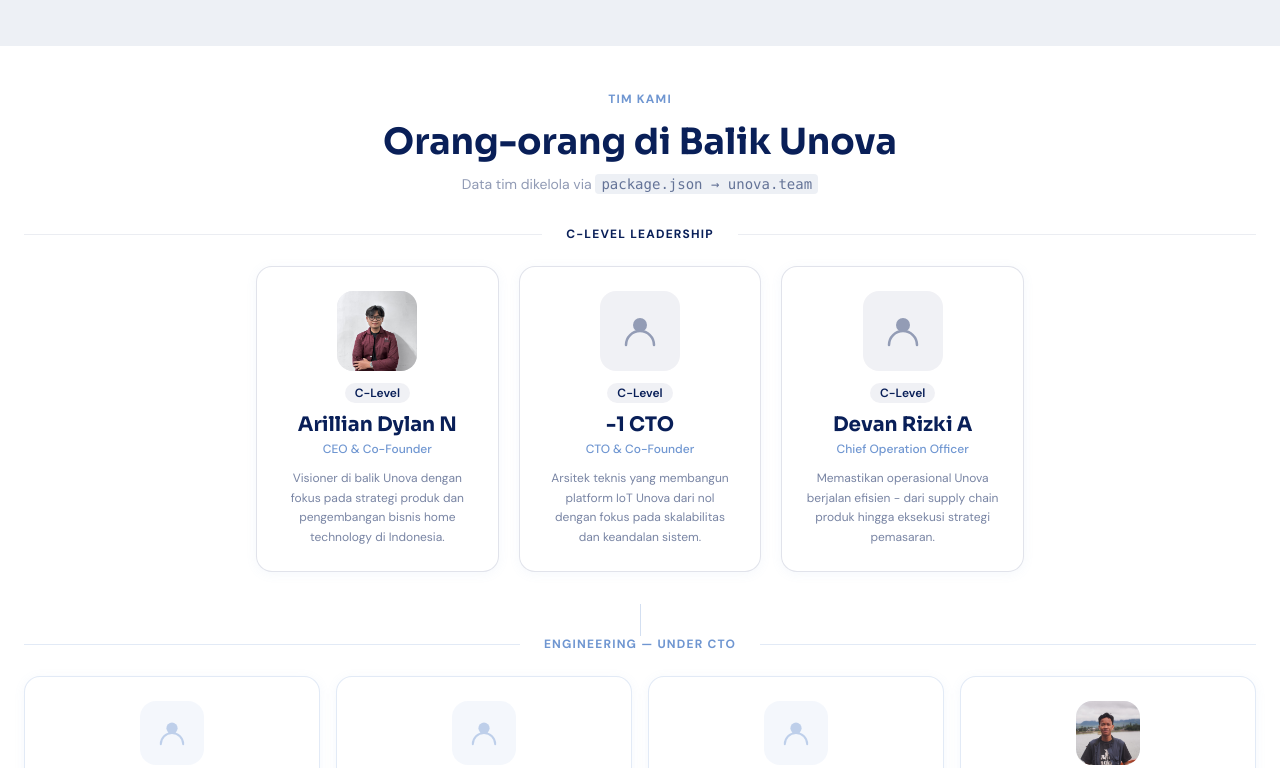
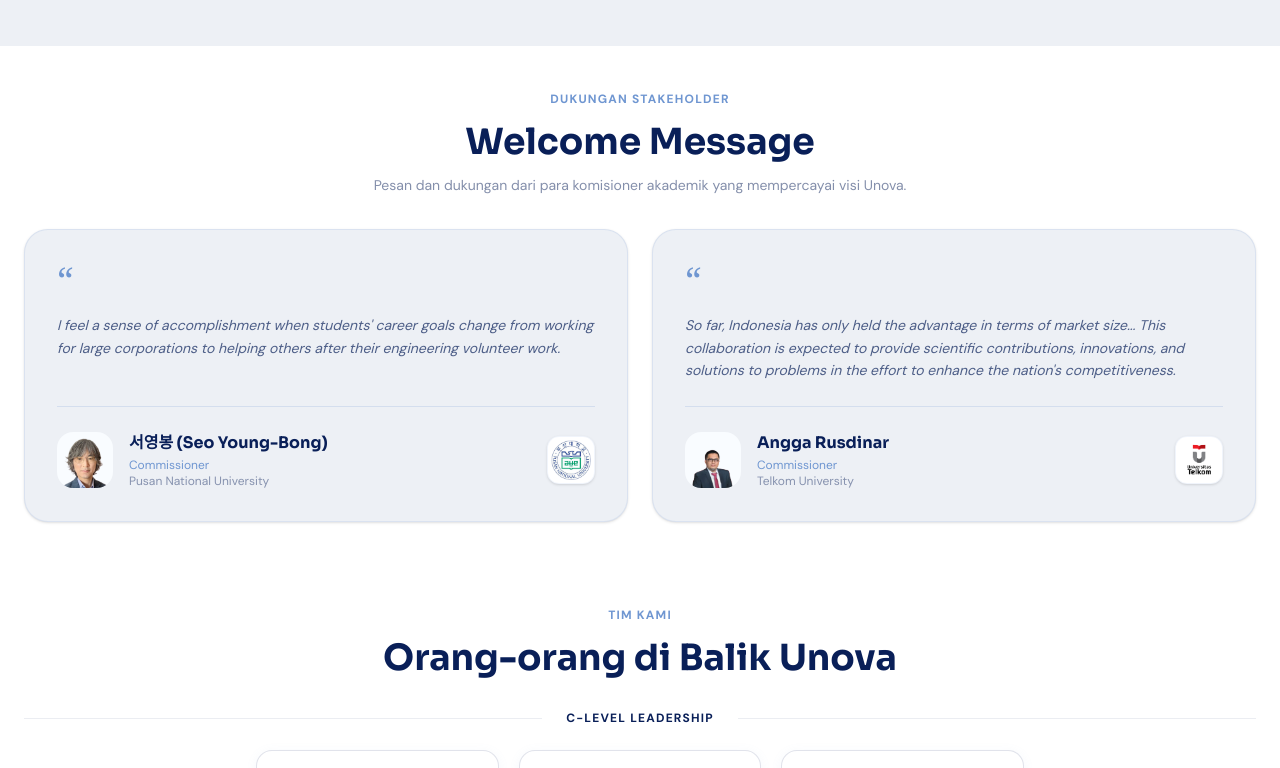
Before and after one commit to ripkie/unovaWebsite, a Next.js app: page /about in a window 1280 px wide. Shown: the part 1612-2380 px from the top of the page. Built offline with nearby package versions, Linux system fonts and the light colour scheme.

Commit message:
penambahan stakeholer

```diff
--- a/src/app/about/page.tsx
+++ b/src/app/about/page.tsx
@@ -37,7 +37,6 @@ const milestones = [
   { date: "Februari 2026", event: "Lolos Program Inkubasi Bandung Techno Park" },
 ];
 
-// Department label & color config
 const deptConfig: Record<string, { label: string; bg: string; text: string; border: string }> = {
   "C-Level": {
     label: "C-Level",
@@ -72,49 +71,29 @@ function MemberCard({ member, size = "md" }: { member: TeamMember; size?: "lg" |
         boxShadow: "0 2px 12px rgba(111,150,209,0.07)",
       }}
     >
-      {/* Avatar */}
       <div
         className={`${avatarSize} rounded-2xl flex items-center justify-center mb-3 shrink-0`}
         style={{ background: dept.bg }}
       >
         {member.photo ? (
           // eslint-disable-next-line @next/next/no-img-element
-          <img
-            src={member.photo}
-            alt={member.name}
-            className="w-full h-full rounded-2xl object-cover"
-          />
+          <img src={member.photo} alt={member.name} className="w-full h-full rounded-2xl object-cover" />
         ) : (
-          <svg viewBox="0 0 40 40" fill="none" xmlns="http://www.w3.org/2000/svg"
-            className="w-1/2 h-1/2 opacity-40"
-          >
+          <svg viewBox="0 0 40 40" fill="none" xmlns="http://www.w3.org/2000/svg" className="w-1/2 h-1/2 opacity-40">
             <circle cx="20" cy="14" r="7" fill="currentColor" style={{ color: dept.text }} />
             <path d="M6 34c0-7.732 6.268-14 14-14s14 6.268 14 14" stroke="currentColor" strokeWidth="2.5" strokeLinecap="round" style={{ color: dept.text }} />
           </svg>
         )}
       </div>
-
-      {/* Dept badge */}
-      <span
-        className="px-2.5 py-0.5 rounded-full text-xs font-semibold mb-2"
-        style={{ background: dept.bg, color: dept.text }}
-      >
+      <span className="px-2.5 py-0.5 rounded-full text-xs font-semibold mb-2" style={{ background: dept.bg, color: dept.text }}>
         {dept.label}
       </span>
-
-      {/* Name & role */}
       <h3 className={`font-display font-bold text-brand-navy ${size === "lg" ? "text-xl" : "text-base"}`}>
         {member.name}
       </h3>
-      <p className="text-xs font-medium mt-0.5" style={{ color: "#6F96D1" }}>
-        {member.role}
-      </p>
-
-      {/* Bio */}
+      <p className="text-xs font-medium mt-0.5" style={{ color: "#6F96D1" }}>{member.role}</p>
       {size !== "sm" && (
-        <p className="mt-3 text-brand-navy/55 text-xs leading-relaxed">
-          {member.bio}
-        </p>
+        <p className="mt-3 text-brand-navy/55 text-xs leading-relaxed">{member.bio}</p>
       )}
     </div>
   );
@@ -133,10 +112,7 @@ export default function AboutPage() {
       {/* Hero */}
       <section className="pt-32 pb-12 bg-white border-b border-[#6F96D1]/15">
         <div className="max-w-7xl mx-auto px-6">
-          <span
-            className="inline-block px-3 py-1 rounded-full text-xs font-bold tracking-widest uppercase mb-4"
-            style={{ background: "#EDF0F5", color: "#6F96D1" }}
-          >
+          <span className="inline-block px-3 py-1 rounded-full text-xs font-bold tracking-widest uppercase mb-4" style={{ background: "#EDF0F5", color: "#6F96D1" }}>
             Tentang Kami
           </span>
           <h1 className="text-4xl md:text-5xl font-display font-bold text-brand-navy leading-tight">
@@ -145,7 +121,7 @@ export default function AboutPage() {
           </h1>
           <p className="mt-4 text-brand-navy/55 text-lg leading-relaxed max-w-2xl">
             Unova adalah startup home technology Indonesia yang fokus menghadirkan
-            produk keamanan dan kesehatan rumah — terjangkau, andal, dan berdampak
+            produk keamanan dan kesehatan rumah - terjangkau, andal, dan berdampak
             nyata bagi setiap keluarga.
           </p>
         </div>
@@ -156,28 +132,12 @@ export default function AboutPage() {
         <div className="max-w-7xl mx-auto px-6">
           <div className="grid lg:grid-cols-2 gap-20 items-center">
             <div>
-              <span className="text-xs font-bold tracking-widest uppercase" style={{ color: "#6F96D1" }}>
-                Kisah Kami
-              </span>
-              <h2 className="mt-3 text-4xl font-display font-bold text-brand-navy">
-                Dimulai dari Satu Pertanyaan
-              </h2>
+              <span className="text-xs font-bold tracking-widest uppercase" style={{ color: "#6F96D1" }}>Kisah Kami</span>
+              <h2 className="mt-3 text-4xl font-display font-bold text-brand-navy">Dimulai dari Satu Pertanyaan</h2>
               <div className="mt-6 space-y-4 text-brand-navy/65 leading-relaxed">
-                <p>
-                  Pada 2022, para pendiri Unova bertanya: mengapa insiden kebakaran akibat
-                  kebocoran gas masih terus terjadi di rumah-rumah Indonesia, padahal
-                  teknologi pencegahannya sudah ada?
-                </p>
-                <p>
-                  Dari pertanyaan itu lahirlah Unova — startup home technology yang fokus
-                  pada dua hal yang paling fundamental:{" "}
-                  <strong className="text-brand-navy">keamanan</strong> dan{" "}
-                  <strong className="text-brand-navy">kesehatan</strong> di lingkungan rumah.
-                </p>
-                <p>
-                  Hari ini, Unova telah melayani ratusan rumah dan fasilitas komersial
-                  di seluruh Indonesia.
-                </p>
+                <p>Pada 2022, para pendiri Unova bertanya: mengapa insiden kebakaran akibat kebocoran gas masih terus terjadi di rumah-rumah Indonesia, padahal teknologi pencegahannya sudah ada?</p>
+                <p>Dari pertanyaan itu lahirlah Unova - startup home technology yang fokus pada dua hal yang paling fundamental:{" "}<strong className="text-brand-navy">keamanan</strong> dan{" "}<strong className="text-brand-navy">kesehatan</strong> di lingkungan rumah.</p>
+                <p>Hari ini, Unova telah melayani ratusan rumah dan fasilitas komersial di seluruh Indonesia.</p>
               </div>
             </div>
             <div className="space-y-5">
@@ -189,9 +149,7 @@ export default function AboutPage() {
                   <h3 className="font-display font-bold text-brand-navy text-lg">Misi</h3>
                 </div>
                 <p className="text-brand-navy/60 leading-relaxed">
-                  Menghadirkan produk home technology yang melindungi keamanan dan
-                  meningkatkan kesehatan keluarga Indonesia — terjangkau, andal, dan
-                  mudah digunakan oleh siapa saja.
+                  Menghadirkan produk home technology yang melindungi keamanan dan meningkatkan kesehatan keluarga Indonesia — terjangkau, andal, dan mudah digunakan oleh siapa saja.
                 </p>
               </div>
               <div className="p-7 rounded-2xl bg-white border border-[#6F96D1]/15 hover:border-[#6F96D1]/35 hover:shadow-lg transition-all">
@@ -202,8 +160,7 @@ export default function AboutPage() {
                   <h3 className="font-display font-bold text-brand-navy text-lg">Visi</h3>
                 </div>
                 <p className="text-brand-navy/60 leading-relaxed">
-                  Menjadi merek home technology terpercaya di Asia Tenggara yang dipercaya
-                  jutaan keluarga untuk melindungi rumah mereka setiap hari.
+                  Menjadi merek home technology terpercaya di Asia Tenggara yang dipercaya jutaan keluarga untuk melindungi rumah mereka setiap hari.
                 </p>
               </div>
             </div>
@@ -215,12 +172,8 @@ export default function AboutPage() {
       <section className="py-10 bg-white">
         <div className="max-w-7xl mx-auto px-6">
           <div className="text-center mb-8">
-            <span className="text-xs font-bold tracking-widest uppercase" style={{ color: "#6F96D1" }}>
-              Nilai-Nilai Kami
-            </span>
-            <h2 className="mt-3 text-4xl font-display font-bold text-brand-navy">
-              Yang Menggerakkan Kami
-            </h2>
+            <span className="text-xs font-bold tracking-widest uppercase" style={{ color: "#6F96D1" }}>Nilai-Nilai Kami</span>
+            <h2 className="mt-3 text-4xl font-display font-bold text-brand-navy">Yang Menggerakkan Kami</h2>
           </div>
           <div className="grid md:grid-cols-2 lg:grid-cols-4 gap-5">
             {values.map((v) => (
@@ -240,12 +193,8 @@ export default function AboutPage() {
       <section className="py-10" style={{ background: "#EDF0F5" }}>
         <div className="max-w-4xl mx-auto px-6">
           <div className="text-center mb-8">
-            <span className="text-xs font-bold tracking-widest uppercase" style={{ color: "#6F96D1" }}>
-              Perjalanan Kami
-            </span>
-            <h2 className="mt-3 text-4xl font-display font-bold text-brand-navy">
-              Milestone Unova
-            </h2>
+            <span className="text-xs font-bold tracking-widest uppercase" style={{ color: "#6F96D1" }}>Perjalanan Kami</span>
+            <h2 className="mt-3 text-4xl font-display font-bold text-brand-navy">Milestone Unova</h2>
           </div>
           <div className="relative">
             <div className="absolute left-[11px] top-2 bottom-2 w-0.5" style={{ background: "rgba(111,150,209,0.3)" }} />
@@ -266,79 +215,126 @@ export default function AboutPage() {
         </div>
       </section>
 
-      {/* ── TEAM ─────────────────────────────────────────────────────── */}
+      {/* Welcome Message */}
       <section className="py-10 bg-white">
         <div className="max-w-7xl mx-auto px-6">
           <div className="text-center mb-8">
-            <span className="text-xs font-bold tracking-widest uppercase" style={{ color: "#6F96D1" }}>
-              Tim Kami
-            </span>
-            <h2 className="mt-3 text-4xl font-display font-bold text-brand-navy">
-              Orang-orang di Balik Unova
-            </h2>
-            <p className="mt-3 text-brand-navy/45 text-sm">
-              Data tim dikelola via{" "}
-              <code className="font-mono bg-[#EDF0F5] px-1.5 py-0.5 rounded text-brand-navy/60">
-                package.json → unova.team
-              </code>
+            <span className="text-xs font-bold tracking-widest uppercase" style={{ color: "#6F96D1" }}>Dukungan Stakeholder</span>
+            <h2 className="mt-3 text-4xl font-display font-bold text-brand-navy">Welcome Message</h2>
+            <p className="mt-3 text-brand-navy/50 max-w-xl mx-auto text-sm leading-relaxed">
+              Pesan dan dukungan dari para komisioner akademik yang mempercayai visi Unova.
             </p>
           </div>
+          <div className="grid md:grid-cols-2 gap-6">
+            {/* Card 1 — Seo Young-Bong */}
+            <div className="rounded-3xl border border-[#6F96D1]/15 overflow-hidden shadow-sm hover:shadow-lg transition-all duration-300" style={{ background: "#EDF0F5" }}>
+              <div className="p-8 flex flex-col h-full">
+                <div className="flex-1">
+                  <div className="text-4xl font-serif leading-none mb-4" style={{ color: "#6F96D1" }}>&ldquo;</div>
+                  <p className="text-brand-navy/70 leading-relaxed text-sm italic">
+                    I feel a sense of accomplishment when students&apos; career goals change from working for large corporations to helping others after their engineering volunteer work.
+                  </p>
+                </div>
+                <div className="my-6 h-px" style={{ background: "rgba(111,150,209,0.2)" }} />
+                <div className="flex items-center gap-4">
+                  <div className="w-14 h-14 rounded-2xl overflow-hidden shrink-0">
+                    {/* eslint-disable-next-line @next/next/no-img-element */}
+                    <img src="/images/stakeholder/profSeo.png" alt="Prof Seo Young-Bong" className="w-full h-full object-cover object-top" />
+                  </div>
+                  <div className="flex-1">
+                    <div className="font-display font-bold text-brand-navy">서영봉 (Seo Young-Bong)</div>
+                    <div className="text-xs mt-0.5" style={{ color: "#6F96D1" }}>Commissioner</div>
+                    <div className="text-brand-navy/45 text-xs">Pusan National University</div>
+                  </div>
+                  <div className="shrink-0 w-12 h-12 rounded-xl bg-white flex items-center justify-center shadow-sm border border-[#6F96D1]/10">
+                    {/* eslint-disable-next-line @next/next/no-img-element */}
+                    <img src="/images/logoPartner/PusanUniv.png" alt="Pusan National University" className="w-10 h-10 object-contain" />
+                  </div>
+                </div>
+              </div>
+            </div>
 
-          {/* C-Level — 3 kolom centered */}
+            {/* Card 2 — Angga Rusdinar */}
+            <div className="rounded-3xl border border-[#6F96D1]/15 overflow-hidden shadow-sm hover:shadow-lg transition-all duration-300" style={{ background: "#EDF0F5" }}>
+              <div className="p-8 flex flex-col h-full">
+                <div className="flex-1">
+                  <div className="text-4xl font-serif leading-none mb-4" style={{ color: "#6F96D1" }}>&ldquo;</div>
+                  <p className="text-brand-navy/70 leading-relaxed text-sm italic">
+                    So far, Indonesia has only held the advantage in terms of market size... This collaboration is expected to provide scientific contributions, innovations, and solutions to problems in the effort to enhance the nation&apos;s competitiveness.
+                  </p>
+                </div>
+                <div className="my-6 h-px" style={{ background: "rgba(111,150,209,0.2)" }} />
+                <div className="flex items-center gap-4">
+                  <div className="w-14 h-14 rounded-2xl overflow-hidden shrink-0">
+                    {/* eslint-disable-next-line @next/next/no-img-element */}
+                    <img src="/images/stakeholder/pakAngga.png" alt="Angga Rusdinar" className="w-full h-full object-cover object-top" />
+                  </div>
+                  <div className="flex-1">
+                    <div className="font-display font-bold text-brand-navy">Angga Rusdinar</div>
+                    <div className="text-xs mt-0.5" style={{ color: "#6F96D1" }}>Commissioner</div>
+                    <div className="text-brand-navy/45 text-xs">Telkom University</div>
+                  </div>
+                  <div className="shrink-0 w-12 h-12 rounded-xl bg-white flex items-center justify-center shadow-sm border border-[#6F96D1]/10">
+                    {/* eslint-disable-next-line @next/next/no-img-element */}
+                    <img src="/images/logoPartner/TELU.png" alt="Telkom University" className="w-10 h-10 object-contain" style={{ mixBlendMode: "multiply" }} />
+                  </div>
+                </div>
+              </div>
+            </div>
+          </div>
+        </div>
+      </section>
+
+      {/* TEAM */}
+      <section className="py-10 bg-white">
+        <div className="max-w-7xl mx-auto px-6">
+          <div className="text-center mb-8">
+            <span className="text-xs font-bold tracking-widest uppercase" style={{ color: "#6F96D1" }}>Tim Kami</span>
+            <h2 className="mt-3 text-4xl font-display font-bold text-brand-navy">Orang-orang di Balik Unova</h2>
+          </div>
+
+          {/* C-Level */}
           <div className="mb-8">
             <div className="flex items-center gap-3 mb-6">
               <div className="h-px flex-1" style={{ background: "rgba(9,31,88,0.08)" }} />
-              <span className="text-xs font-bold tracking-widest uppercase px-3" style={{ color: "#091F58" }}>
-                C-Level Leadership
-              </span>
+              <span className="text-xs font-bold tracking-widest uppercase px-3" style={{ color: "#091F58" }}>C-Level Leadership</span>
               <div className="h-px flex-1" style={{ background: "rgba(9,31,88,0.08)" }} />
             </div>
             <div className="grid grid-cols-1 sm:grid-cols-3 gap-5 max-w-3xl mx-auto">
-              {cLevel.map((m) => (
-                <MemberCard key={m.id} member={m} size="lg" />
-              ))}
+              {cLevel.map((m) => (<MemberCard key={m.id} member={m} size="lg" />))}
             </div>
           </div>
 
-          {/* Engineering — under CTO */}
+          {/* Engineering */}
           {engineeringTeam.length > 0 && (
             <div className="mb-8">
-              {/* Connector line from CTO */}
               <div className="flex flex-col items-center mb-6">
                 <div className="w-px h-8" style={{ background: "rgba(111,150,209,0.3)" }} />
                 <div className="flex items-center gap-3 w-full">
                   <div className="h-px flex-1" style={{ background: "rgba(111,150,209,0.2)" }} />
-                  <span className="text-xs font-bold tracking-widest uppercase px-3" style={{ color: "#6F96D1" }}>
-                    Engineering — under CTO
-                  </span>
+                  <span className="text-xs font-bold tracking-widest uppercase px-3" style={{ color: "#6F96D1" }}>Engineering — under CTO</span>
                   <div className="h-px flex-1" style={{ background: "rgba(111,150,209,0.2)" }} />
                 </div>
               </div>
               <div className="grid grid-cols-2 md:grid-cols-4 gap-4">
-                {engineeringTeam.map((m) => (
-                  <MemberCard key={m.id} member={m} size="md" />
-                ))}
+                {engineeringTeam.map((m) => (<MemberCard key={m.id} member={m} size="md" />))}
               </div>
             </div>
           )}
 
-          {/* Operations — under COO */}
+          {/* Operations */}
           {operationsTeam.length > 0 && (
             <div>
               <div className="flex flex-col items-center mb-6">
                 <div className="w-px h-8" style={{ background: "rgba(16,185,129,0.3)" }} />
                 <div className="flex items-center gap-3 w-full">
                   <div className="h-px flex-1" style={{ background: "rgba(16,185,129,0.2)" }} />
-                  <span className="text-xs font-bold tracking-widest uppercase px-3" style={{ color: "#059669" }}>
-                    Operations — under COO
-                  </span>
+                  <span className="text-xs font-bold tracking-widest uppercase px-3" style={{ color: "#059669" }}>Operations — under COO</span>
                   <div className="h-px flex-1" style={{ background: "rgba(16,185,129,0.2)" }} />
                 </div>
               </div>
               <div className="grid grid-cols-2 md:grid-cols-4 gap-4">
-                {operationsTeam.map((m) => (
-                  <MemberCard key={m.id} member={m} size="md" />
-                ))}
+                {operationsTeam.map((m) => (<MemberCard key={m.id} member={m} size="md" />))}
               </div>
             </div>
           )}
```
Also changed, not shown: public/images/stakeholder/pakAngga.png (added), public/images/stakeholder/profSeo.png (added).
